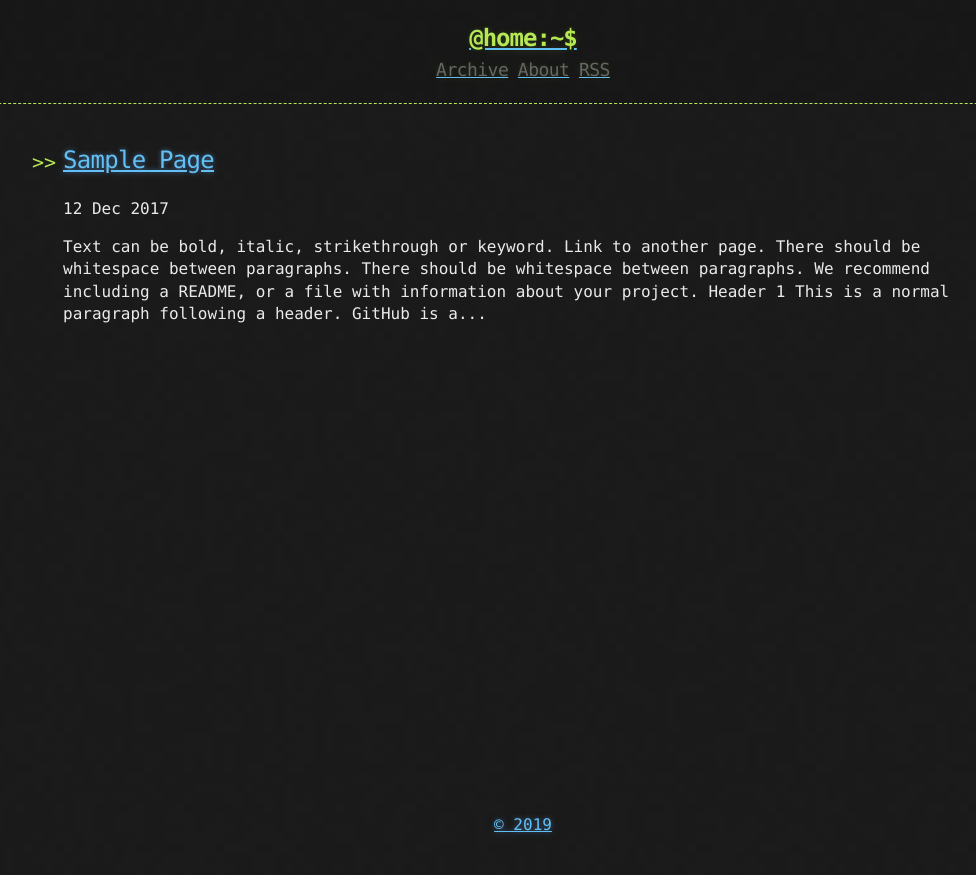
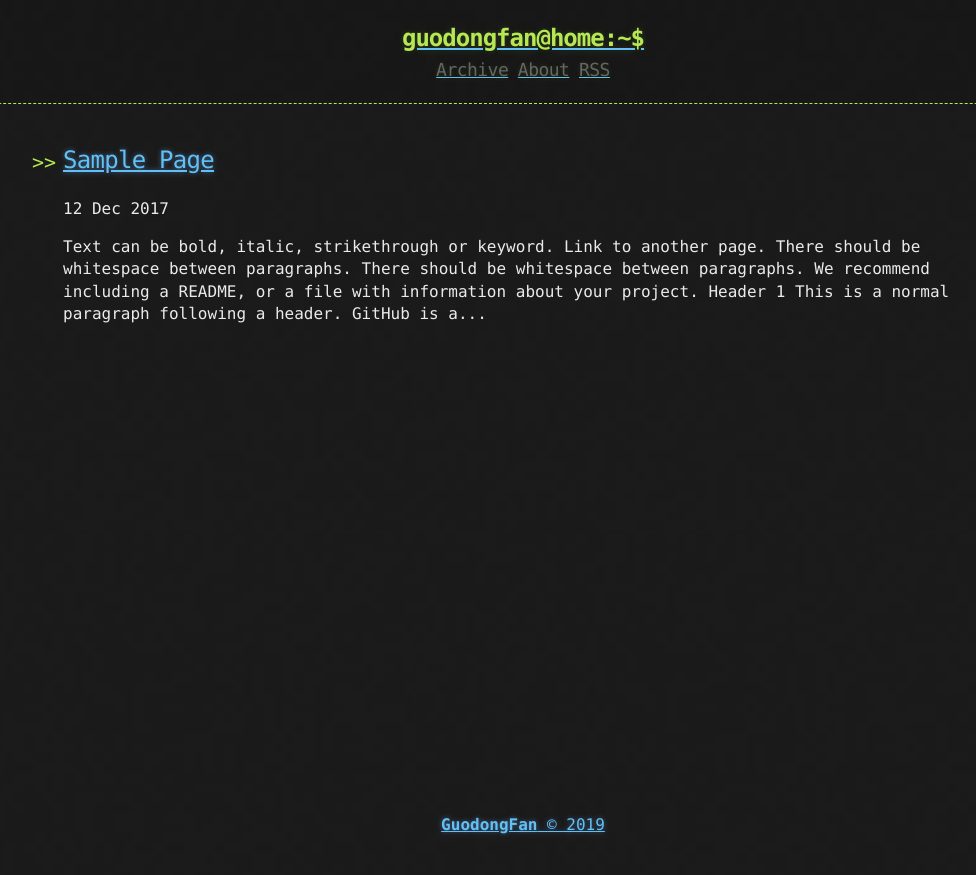
Before and after one commit to GuodongFan/GuodongFan.github.io, a Jekyll site: the page built from index.html, in a window 1280 px wide. Shown: the top 875 px of the page, without its empty margins (117-1093 px from the left). Built offline with Jekyll 4.4.1, drawn with Linux system fonts in a browser that asks for light colours; the list of posts is cut into pages by our own code; some of the changed lines change nothing that is shown.

Commit message:
Update _config.yml

```diff
--- a/_config.yml
+++ b/_config.yml
@@ -26,3 +26,7 @@ plugins:
   - jekyll-seo-tag
   - jekyll-paginate
   - jekyll-sitemap
+
+# Custom variables
+owner : "GuodongFan"
+year : "2019"
```
